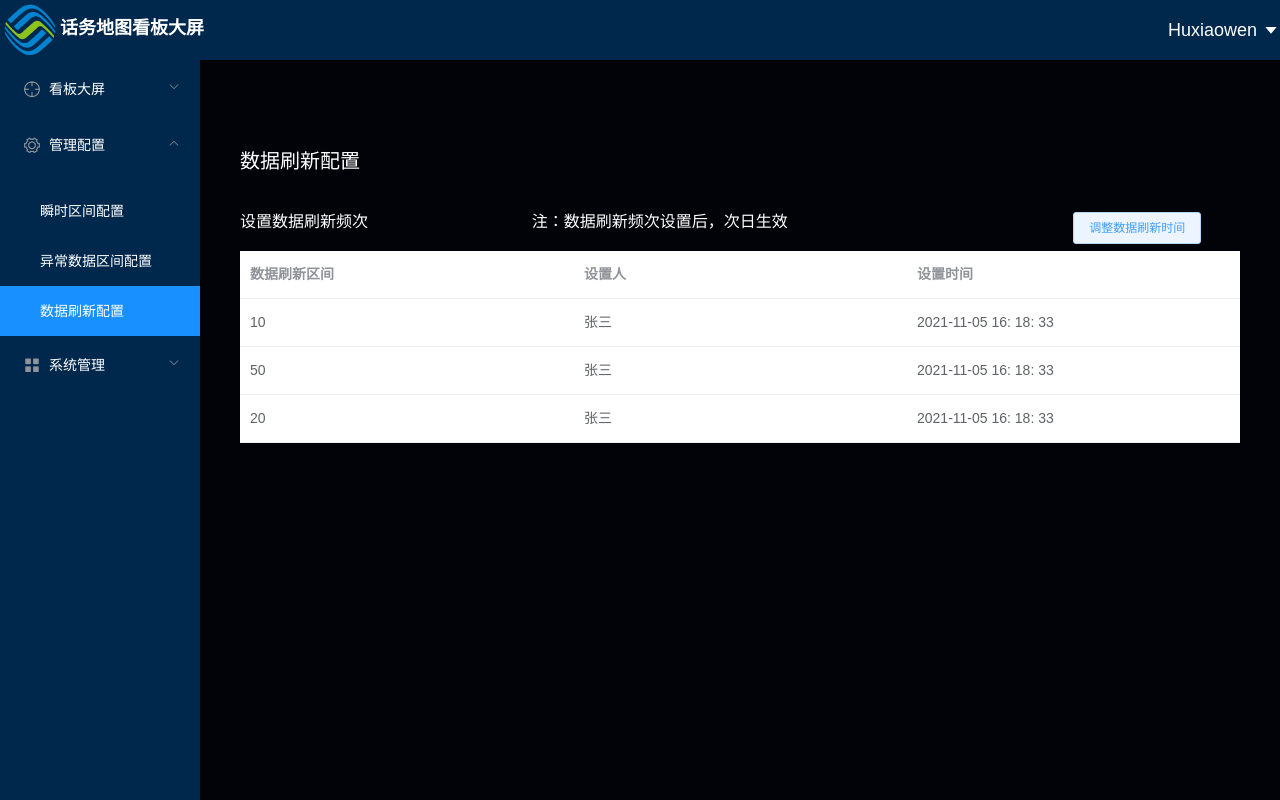
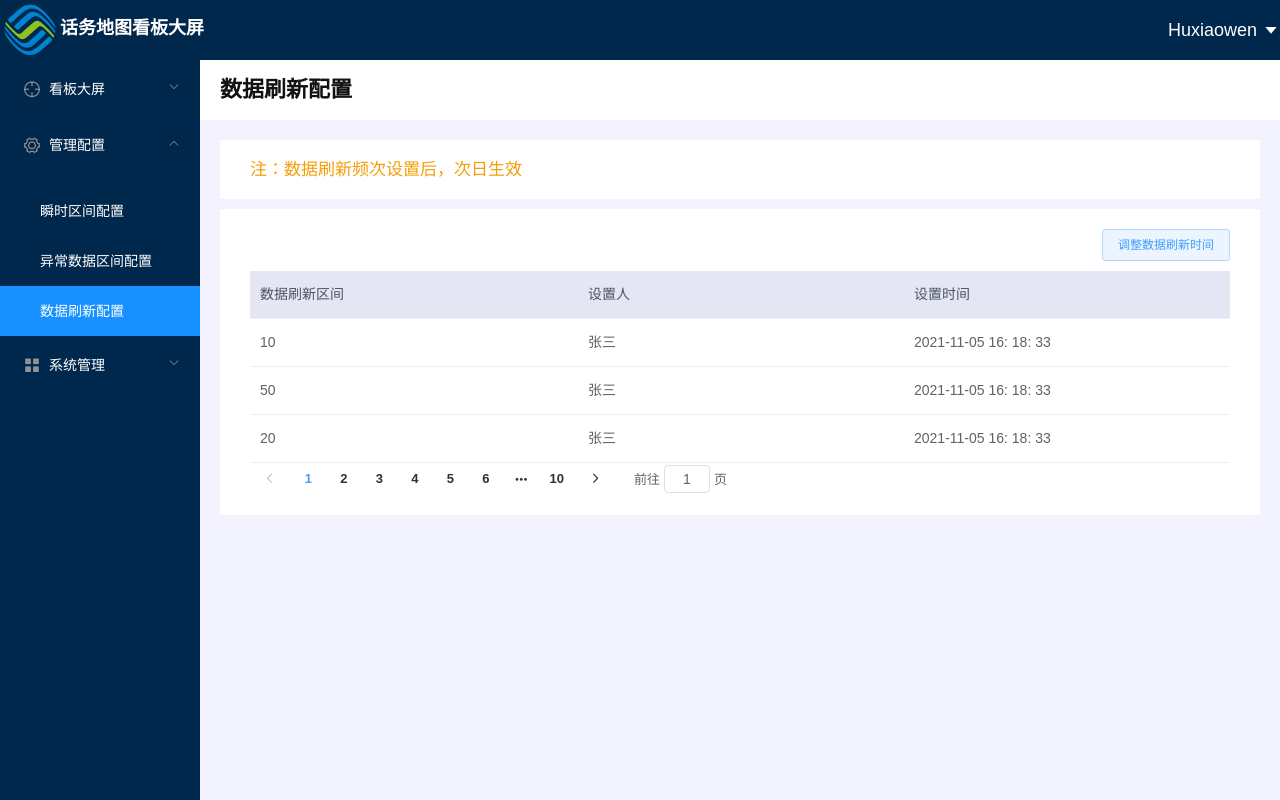
Before and after one commit to zhangbo-43/trafficMap, a Vue app: page /dataRefresh in a window 1280 px wide. Built offline with nearby package versions, Linux system fonts and the light colour scheme; what @jiaminghi/data-view would draw is missing.

Commit message:
完善三个管理配置页面
Signed-off-by: zhangbo <1304316042@qq.com>

```diff
--- a/src/views/mainPanel.vue
+++ b/src/views/mainPanel.vue
@@ -2,7 +2,7 @@
   <div id="mainPanel">
     <el-container>
       <el-header>
-          <img src="../assets/images/logo.png" alt="">
+        <img src="../assets/images/logo.png" alt="" />
         <span class="title">话务地图看板大屏</span>
         <div class="option">
           <el-dropdown>
@@ -22,16 +22,29 @@
           <!--            <el-radio-button :label="false">展开</el-radio-button>-->
           <!--            <el-radio-button :label="true">收起</el-radio-button>-->
           <!--          </el-radio-group>-->
-          <el-menu :default-active="$route.name" class="el-menu-vertical-demo" @open="handleOpen" @close="handleClose" router
-                   :collapse="isCollapse" background-color="rgb(0, 40, 77)" text-color="#fff" unique-opened>
+          <el-menu
+            :default-active="$route.name"
+            class="el-menu-vertical-demo"
+            @open="handleOpen"
+            @close="handleClose"
+            router
+            :collapse="isCollapse"
+            background-color="rgb(0, 40, 77)"
+            text-color="#fff"
+            unique-opened
+          >
             <el-submenu index="1">
               <template slot="title">
                 <i class="el-icon-aim"></i>
                 <span slot="title">看板大屏</span>
               </template>
               <el-menu-item-group>
-                <el-menu-item index="wholeNetworkScreen">全网监控大屏</el-menu-item>
-                <el-menu-item index="subCenterScreen">分中心监控大屏</el-menu-item>
+                <el-menu-item index="wholeNetworkScreen"
+                  >全网监控大屏</el-menu-item
+                >
+                <el-menu-item index="subCenterScreen"
+                  >分中心监控大屏</el-menu-item
+                >
               </el-menu-item-group>
             </el-submenu>
             <el-submenu index="2">
@@ -40,8 +53,12 @@
                 <span slot="title">管理配置</span>
               </template>
               <el-menu-item-group>
-                <el-menu-item index="instantaneousConfig">瞬时区间配置</el-menu-item>
-                <el-menu-item index="abnormalDataConfig">异常数据区间配置</el-menu-item>
+                <el-menu-item index="instantaneousConfig"
+                  >瞬时区间配置</el-menu-item
+                >
+                <el-menu-item index="abnormalDataConfig"
+                  >异常数据区间配置</el-menu-item
+                >
                 <el-menu-item index="dataRefresh">数据刷新配置</el-menu-item>
               </el-menu-item-group>
             </el-submenu>
@@ -53,7 +70,9 @@
               <el-menu-item-group>
                 <el-menu-item index="rolePerManage">角色权限管理</el-menu-item>
                 <el-menu-item index="menuInfoManage">菜单信息管理</el-menu-item>
-                <el-menu-item index="personInfoManage">人员信息管理</el-menu-item>
+                <el-menu-item index="personInfoManage"
+                  >人员信息管理</el-menu-item
+                >
               </el-menu-item-group>
             </el-submenu>
           </el-menu>
@@ -72,7 +91,7 @@ export default {
   data() {
     return {
       isCollapse: false,
-    }
+    };
   },
   methods: {
     handleOpen(key, keyPath) {
@@ -80,18 +99,18 @@ export default {
     },
     handleClose(key, keyPath) {
       console.log(key, keyPath);
-    }
-  }
-}
+    },
+  },
+};
 </script>
 
 <style lang="scss" scoped>
-@import '../assets/scss/common.scss';
+@import "../assets/scss/common.scss";
 
 .el-header {
   img {
     height: 100%;
-    vertical-align: middle
+    vertical-align: middle;
   }
 
   .title {
@@ -110,11 +129,11 @@ export default {
       font-size: 18px;
       color: #fff;
     }
-
   }
 }
 
 .mainContent {
-  padding: 20px;
+  padding: 0px;
+  background-color: rgb(242, 243, 255);
 }
 </style>
--- a/src/views/manageConfig/intervalConfigTable.vue
+++ b/src/views/manageConfig/intervalConfigTable.vue
@@ -1,33 +1,32 @@
 <template>
-  <el-container>
-    <el-header>
+  <el-container class="container-config">
+    <el-header class="header-title">
       <span>{{ configTableData.name }}</span>
     </el-header>
-    <el-main>
-      <el-row>
-        <el-col :span="7"
-          ><div class="grid-content bg-purple">
-            {{ configTableData.effect }}
-          </div></el-col
-        >
-        <el-col :span="13"
-          ><div class="grid-content bg-purple-light">
-            {{ configTableData.annotation }}
-          </div></el-col
-        >
-        <el-col :span="4"
-          ><el-button
+    <el-main class="main-annotation">
+      <p>{{ configTableData.annotation }}</p>
+    </el-main>
+    <el-footer>
+      <div class="footer-table">
+        <div class="config-button">
+          <el-button
             type="primary"
             size="small"
             plain
             @click="configInterval"
             >{{ configTableData.buttonName }}</el-button
           >
-        </el-col>
-      </el-row>
-    </el-main>
-    <el-footer>
-      <el-table :data="tableData" style="width: 100%">
+        </div>
+        <el-table
+          :data="tableData"
+          style="width: 100%"
+          :header-cell-style="{
+            background: 'rgba(3,15,148,0.1)',
+            color: '#4C5463',
+            fontWeight: 500,
+          }"
+          :row-style="{ fontSize: 16, fontWeight: 300, fontFamily: PingFangSC }"
+        >
           <el-table-column
             prop="interval"
             :label="configTableData.column.interval"
@@ -38,9 +37,24 @@
             :label="configTableData.column.setPerson"
           >
           </el-table-column>
-        <el-table-column prop="setTime" :label="configTableData.column.setTime">
+          <el-table-column
+            prop="setTime"
+            :label="configTableData.column.setTime"
+          >
           </el-table-column>
         </el-table>
+        <div class="block">
+          <el-pagination
+            @size-change="handleSizeChange"
+            @current-change="handleCurrentChange"
+            :current-page.sync="currentPage3"
+            :page-size="10"
+            layout="prev, pager, next, jumper"
+            :total="100"
+          >
+          </el-pagination>
+        </div>
+      </div>
     </el-footer>
 
     <!-- 数据刷新配置的弹窗 -->
@@ -72,7 +86,6 @@
 
 <script>
 import { formatTime } from "../../utils/index.js";
-// import Selectinput from "./selectInput.vue";
 export default {
   data() {
     return {
@@ -101,13 +114,13 @@ export default {
             /^([1-9]|[1-9][0-9]|[1-9][0-9][0-9]|[1-3][0-5][0-9][0-9]|3600)$/,
           inputErrorMessage: "请输入1~3600之间的正整数",
         }).then(({ value }) => {
-          this.confirmData(value)
+          this.confirmData(value);
         });
       }
     },
 
     // 确认要修改的数据
-    confirmData(value){
+    confirmData(value) {
       value = Number(value);
       this.$confirm("否调整瞬时区间为" + value + "秒", "提示", {
         confirmButtonText: "确定",
@@ -149,32 +162,49 @@ export default {
     // 选择数据区间
     selectInterval() {
       this.dialogVisible = false;
-      this.confirmData(this.selectData)
+      this.confirmData(this.selectData);
     },
   },
 };
 </script>
 
 <style lang="scss" scoped>
-.el-container {
-  margin-top: 5%;
-  .el-header {
+.container-config {
+  .header-title {
+    background-color: #fff;
     display: flex;
     align-items: center;
+
     span {
-      font-size: 20px;
+      font-size: 22px;
+      color: #121212;
+      font-weight: bolder;
     }
   }
-  .el-main {
-    .el-row {
-      .el-col {
-        display: flex;
-        button {
-          position: absolute;
-          flex: right;
-          justify-self: flex-end;
+
+  .main-annotation {
+    padding: 20px 30px;
+    margin: 20px 20px 10px 20px;
+    // height: 60px;
+    background-color: #fff;
+    p {
+      color: #f59e07;
+      font-size: 17px;
     }
   }
+
+  .footer-table {
+    background-color: #fff;
+    padding: 20px 30px;
+
+    .config-button {
+      margin-bottom: 10px;
+      display: flex;
+      justify-content: flex-end;
+    }
+    .header-row-class-name {
+      background: #030f94;
+      opacity: 0.1;
     }
   }
 }
```
Lines whose indentation alone changed are shown as unchanged.
